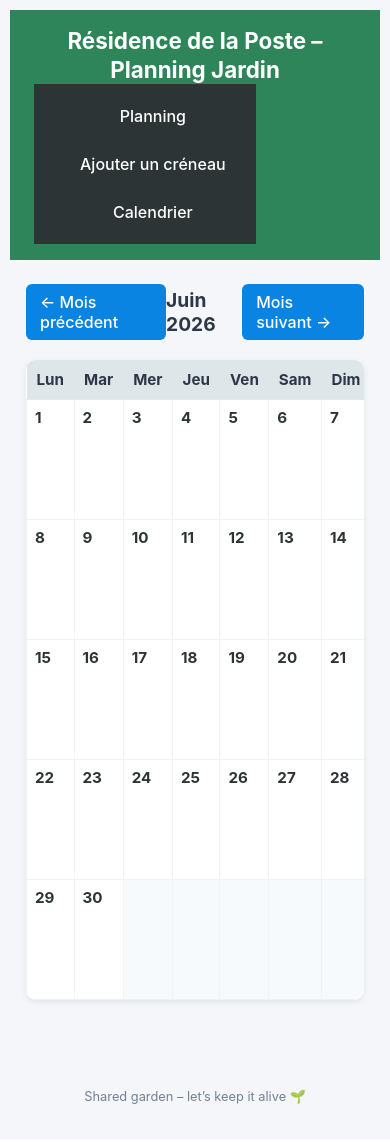
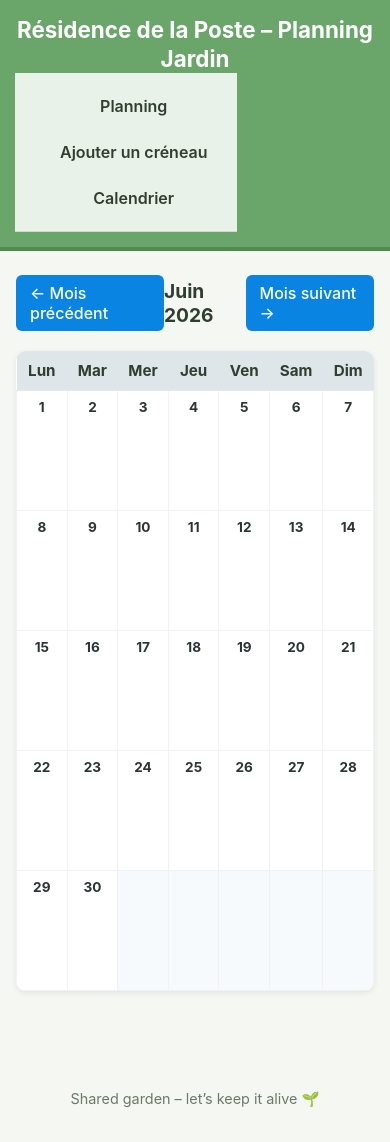
Before and after one commit to letangmarguerite-oss/residence-jardin, a Flask app: page /calendar in a window 390 px wide. Before the commit the page ends 1104 px from the top, so only its background shows below. Run offline with Flask 3, Linux system fonts and the light colour scheme; data that the repository does not hold is empty.

Commit message:
update style

```diff
--- a/Static/style.css
+++ b/Static/style.css
@@ -442,3 +442,96 @@ button {
     padding: 12px 16px;
     border-radius: 6px;
 }
+
+body {
+    font-family: 'Inter', sans-serif;
+    background: #f5f7f2;
+    margin: 0;
+    padding: 0;
+    color: #2f3e2f;
+}
+
+header {
+    background: #6aa56a;
+    color: white;
+    padding: 20px;
+    text-align: center;
+    font-size: 1.6rem;
+    font-weight: 600;
+    border-bottom: 4px solid #4f8b4f;
+}
+
+nav {
+    display: flex;
+    justify-content: center;
+    gap: 20px;
+    padding: 15px;
+    background: #e8f2e8;
+    border-bottom: 1px solid #cddccc;
+}
+
+nav a {
+    text-decoration: none;
+    color: #2f3e2f;
+    font-weight: 600;
+    padding: 8px 14px;
+    border-radius: 6px;
+    transition: 0.2s;
+}
+
+nav a:hover {
+    background: #d6e8d6;
+}
+
+.calendar-grid {
+    display: grid;
+    grid-template-columns: repeat(7, 1fr);
+    gap: 6px;
+    padding: 20px;
+}
+
+.day-cell {
+    background: white;
+    padding: 12px;
+    border-radius: 8px;
+    text-align: center;
+    font-weight: 600;
+    border: 1px solid #dcdcdc;
+    transition: 0.2s;
+}
+
+.day-cell:hover {
+    background: #eaf5ea;
+    cursor: pointer;
+}
+
+footer {
+    text-align: center;
+    padding: 20px;
+    color: #6a7a6a;
+    font-size: 0.9rem;
+}
+
+
+@media (max-width: 600px) {
+    nav {
+        flex-direction: column;
+        gap: 10px;
+    }
+
+    .calendar-grid {
+        grid-template-columns: repeat(7, 1fr);
+        gap: 4px;
+        padding: 10px;
+    }
+
+    .day-cell {
+        padding: 8px;
+        font-size: 0.85rem;
+    }
+
+    header {
+        font-size: 1.3rem;
+        padding: 15px;
+    }
+}
```
